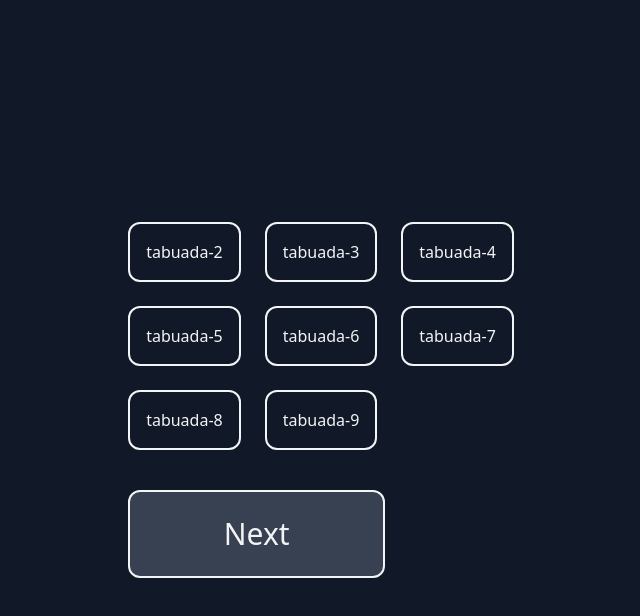
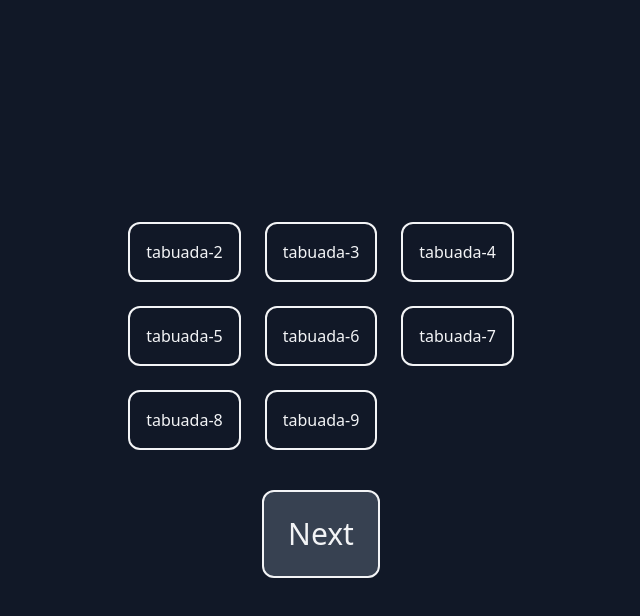
Before and after one commit to diogoko/tabuada, a React (Vite) app: page / in a window 1280 px wide. Both pictures are taken after a click on the button "Teacher". Shown: the top 616 px of the page, without its empty margins (319-959 px from the left). Built offline with nearby package versions, Linux system fonts and the light colour scheme.

Commit message:
Fix buttons size and position

```diff
--- a/src/Button.tsx
+++ b/src/Button.tsx
@@ -12,7 +12,7 @@ export default function Button({
 }: PropsWithChildren<ButtonProps>) {
   return (
     <button
-      className="border-2 border-gray-100 rounded-xl p-6 w-full md:w-2/3 cursor-pointer bg-teal-800 hover:border-teal-500 hover:bg-teal-700 disabled:bg-gray-700 text-3xl"
+      className="border-2 border-gray-100 rounded-xl p-6 cursor-pointer bg-teal-800 hover:border-teal-500 hover:bg-teal-700 disabled:bg-gray-700 text-3xl"
       type="button"
       onClick={() => onClick?.()}
       disabled={disabled}
--- a/src/GameSetup.tsx
+++ b/src/GameSetup.tsx
@@ -39,7 +39,7 @@ export default function GameSetup({ onDone }: GameSetupProps) {
         ))}
       </div>
 
-      <div>
+      <div className="flex justify-center">
         <Button
           disabled={!hasSelected}
           onClick={() => onDone(createGameSettings(cardSets, cardSetSelection))}
```
